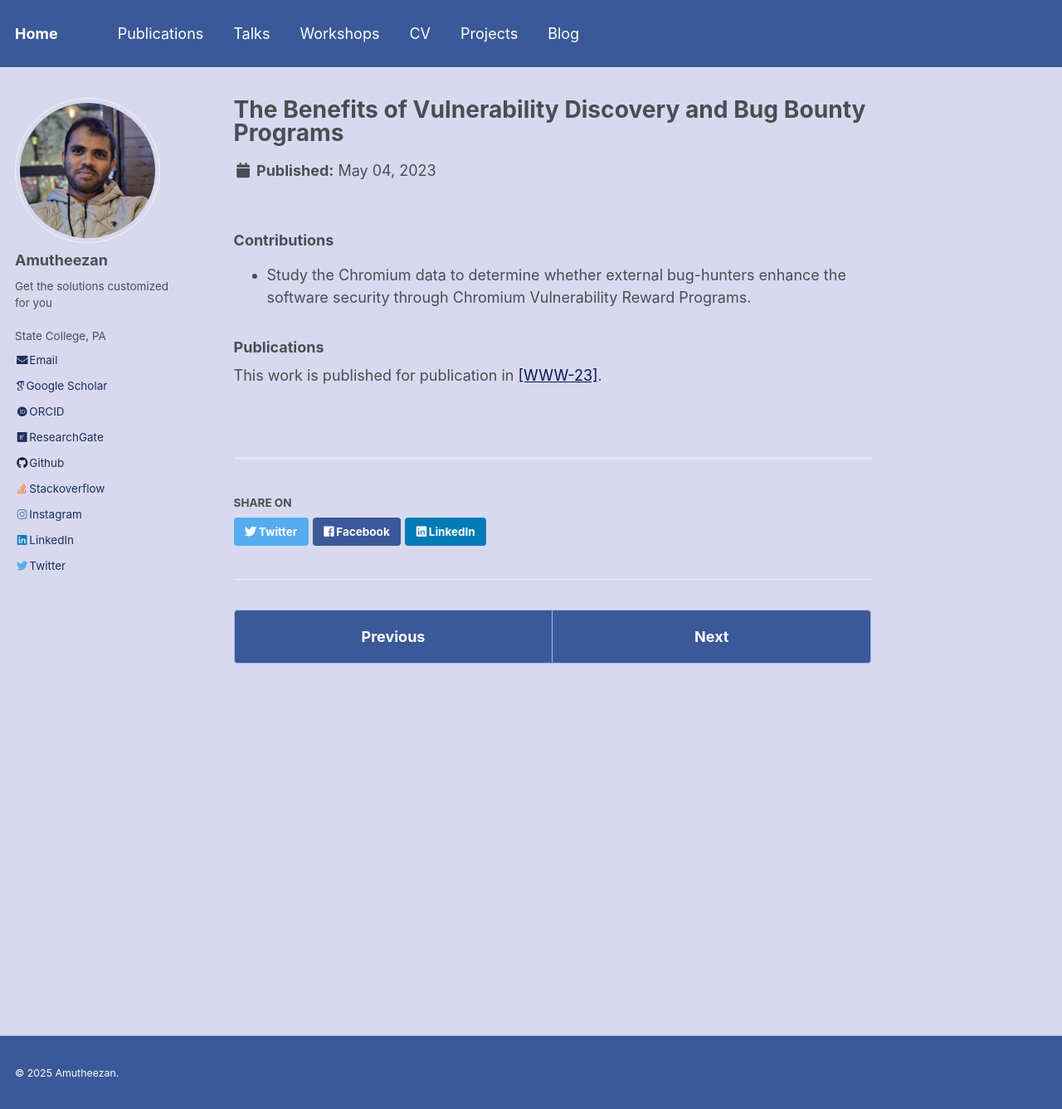
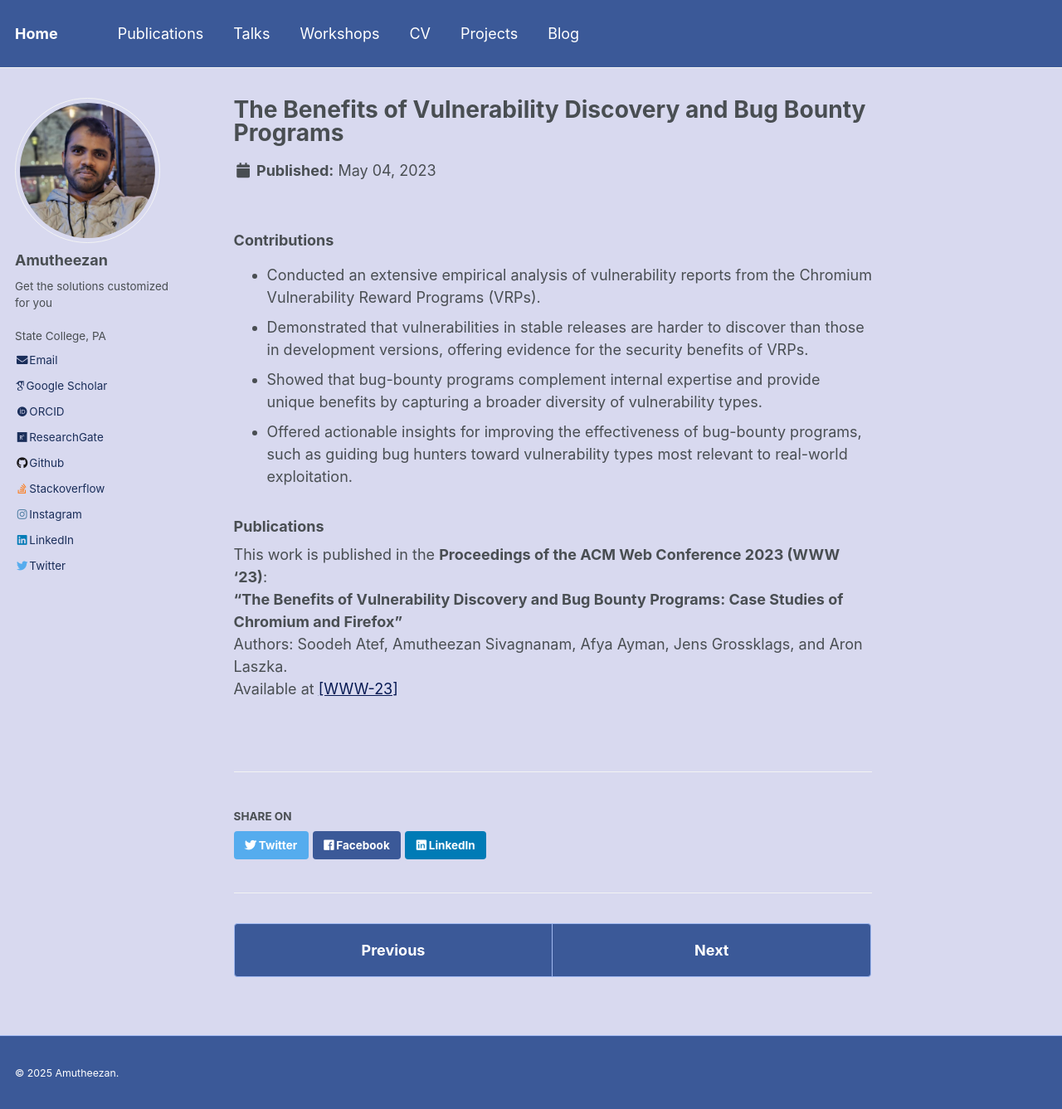
Before and after one commit to Amutheezan/amutheezan.github.io, a Jekyll site: the page built from _projects/2023-05-04-bugbounty.md, in a window 1280 px wide and 1340 px high. Shown: the top 1337 px of the window at 83% size. Built offline with Jekyll 4.4.1, drawn with Linux system fonts in a browser that asks for light colours; some web fonts are replaced.

Commit message:
Update 2023-05-04-bugbounty.md

```diff
--- a/_projects/2023-05-04-bugbounty.md
+++ b/_projects/2023-05-04-bugbounty.md
@@ -8,9 +8,14 @@ date: 2023-05-04
 ---
 ### Contributions
 
-* Study the Chromium data to determine whether external bug-hunters enhance the software security through Chromium
-Vulnerability Reward Programs.
+* Conducted an extensive empirical analysis of vulnerability reports from the Chromium Vulnerability Reward Programs (VRPs).
+* Demonstrated that vulnerabilities in stable releases are harder to discover than those in development versions, offering evidence for the security benefits of VRPs.
+* Showed that bug-bounty programs complement internal expertise and provide unique benefits by capturing a broader diversity of vulnerability types.
+* Offered actionable insights for improving the effectiveness of bug-bounty programs, such as guiding bug hunters toward vulnerability types most relevant to real-world exploitation.
 
 ### Publications
 
-This work is published for publication in [[WWW-23]](https://dl.acm.org/doi/abs/10.1145/3543507.3583352).
+This work is published in the **Proceedings of the ACM Web Conference 2023 (WWW '23)**:
+**"The Benefits of Vulnerability Discovery and Bug Bounty Programs: Case Studies of Chromium and Firefox"**
+Authors: Soodeh Atef, Amutheezan Sivagnanam, Afya Ayman, Jens Grossklags, and Aron Laszka.
+Available at [[WWW-23]](https://dl.acm.org/doi/abs/10.1145/3543507.3583352)
```
